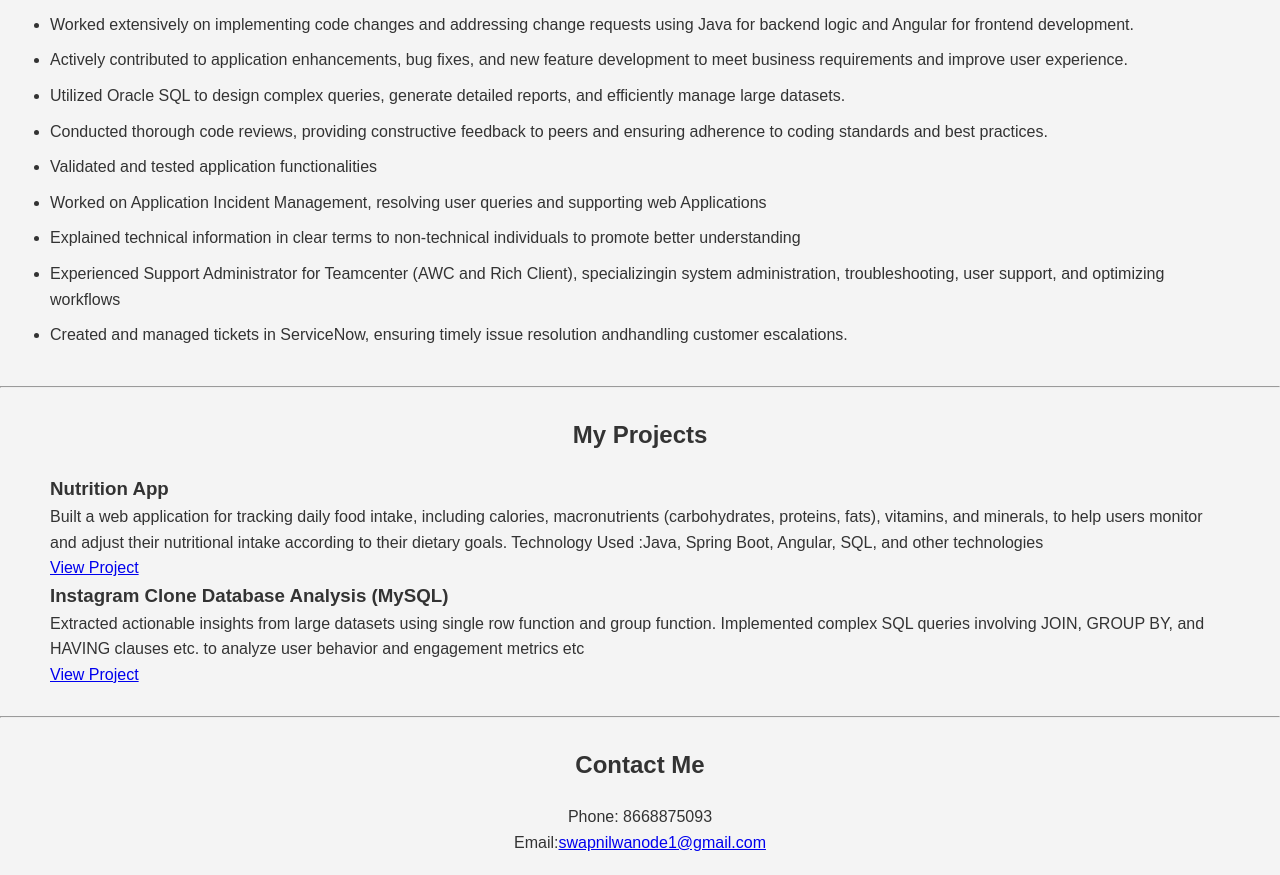
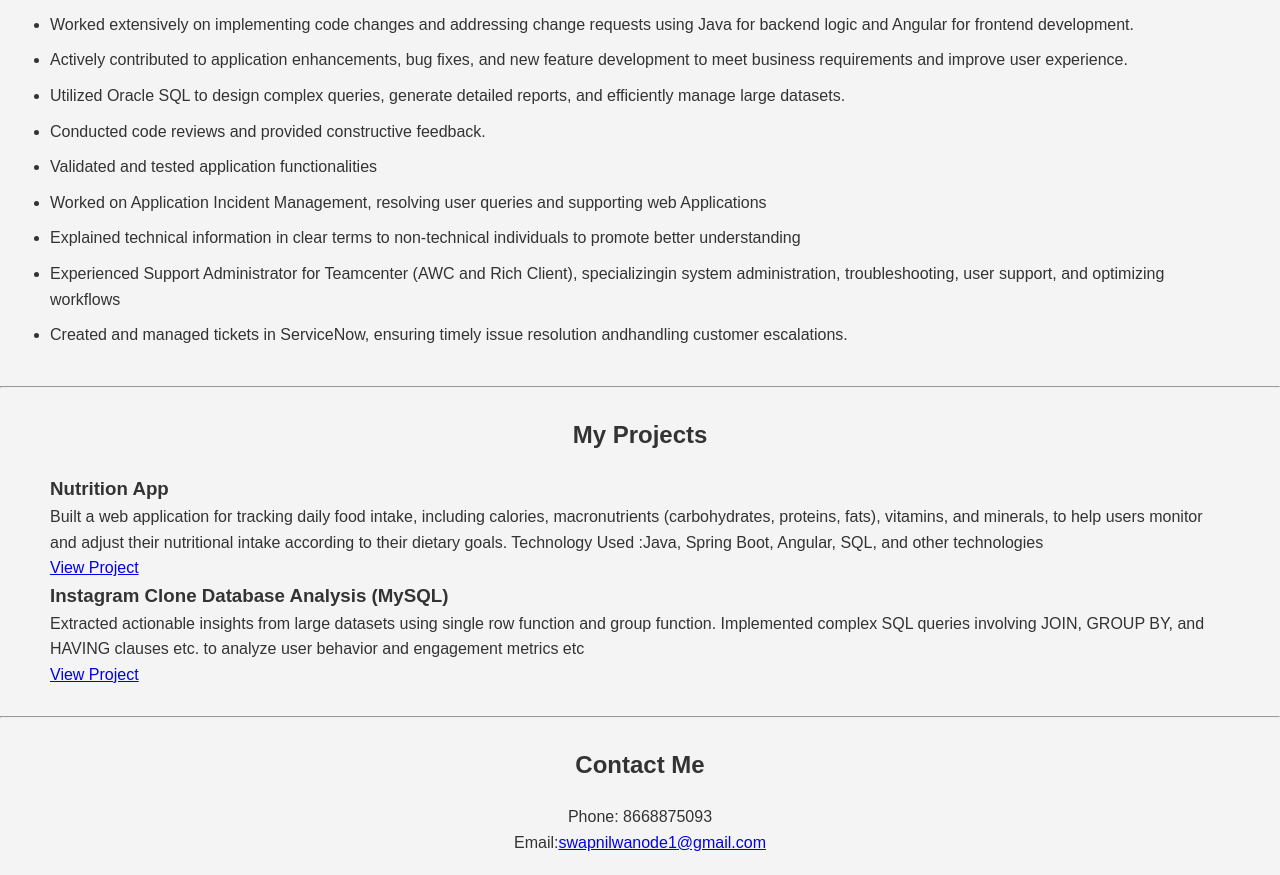
Before and after one commit to Swapnil-Wanode/MyProfile, a plain HTML site: page index.html in a window 1280 px wide. Shown: the part 1014-1889 px from the top of the page. Drawn offline with Linux system fonts and the light colour scheme.

Commit message:
index.html

```diff
--- a/index.html
+++ b/index.html
@@ -82,8 +82,7 @@
             reports, and efficiently manage large datasets.
           </li>
           <li>
-            Conducted thorough code reviews, providing constructive feedback to
-            peers and ensuring adherence to coding standards and best practices.
+            Conducted code reviews and provided constructive feedback.
           </li>
           <li>
             Validated and tested application functionalities
```
